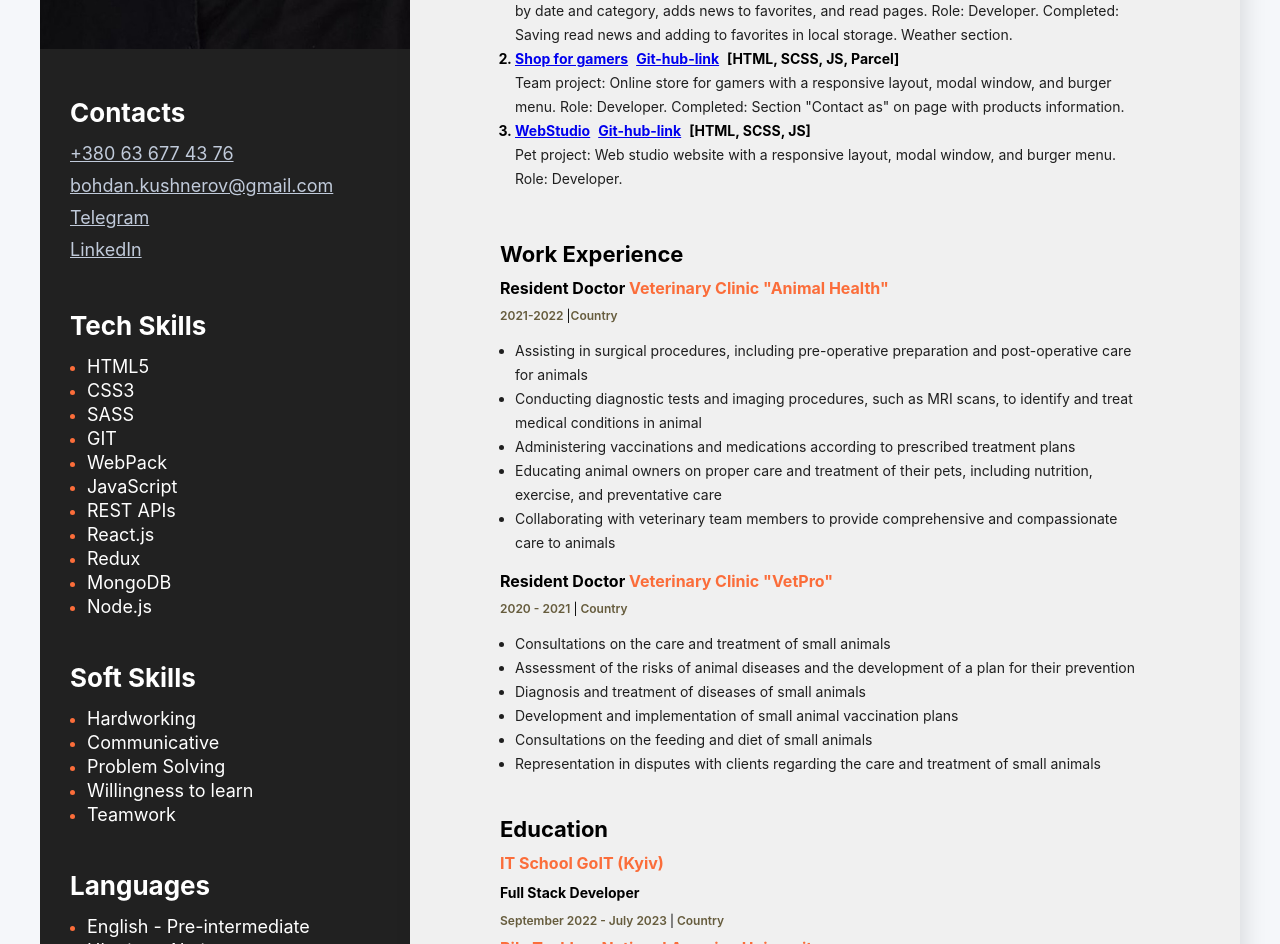
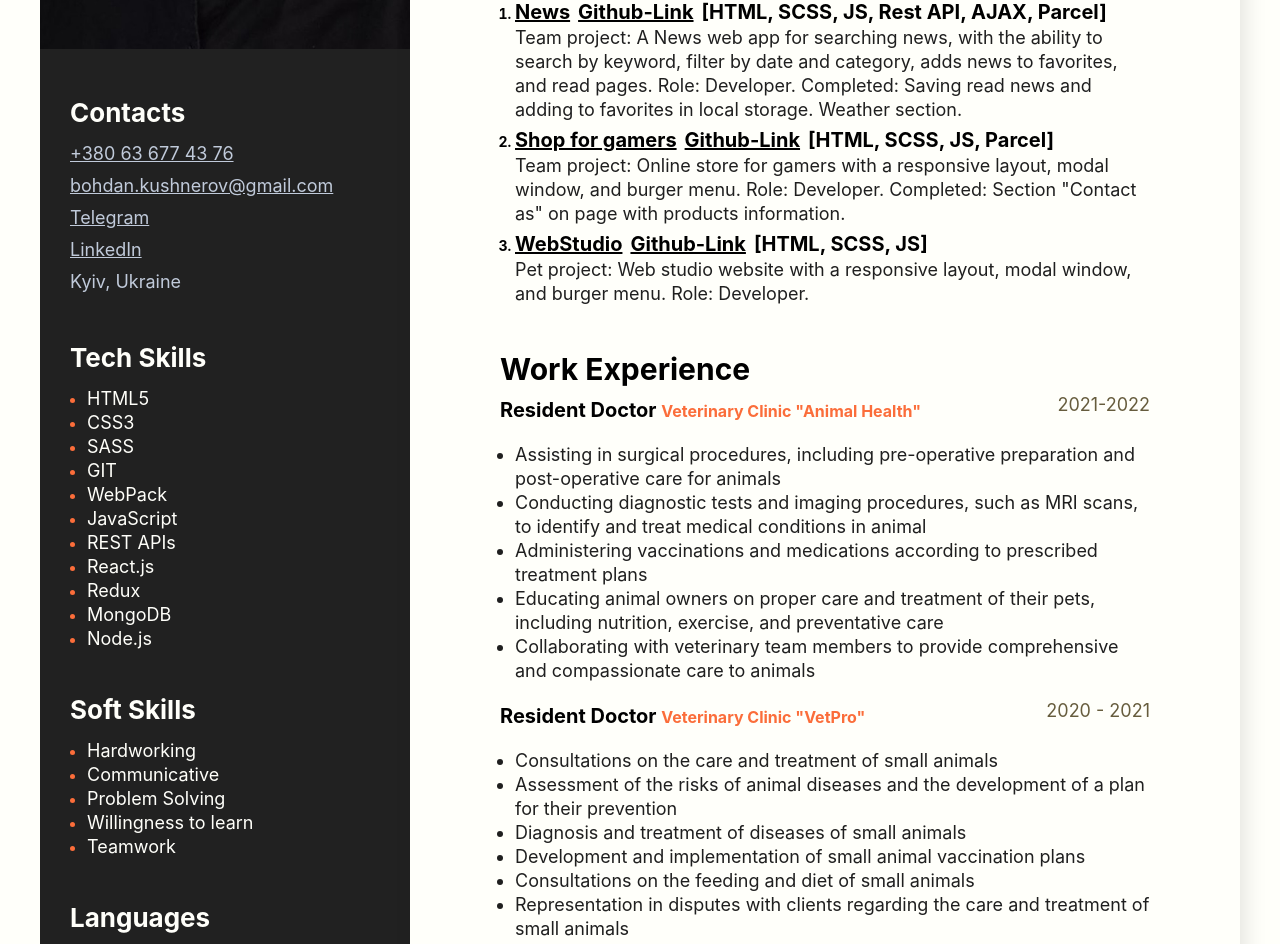
Before and after one commit to BohdanKushnerov/Resume, a plain HTML site: page index.html in a window 1280 px wide. Shown: the part 519-1463 px from the top of the page. Drawn offline with Linux system fonts and the light colour scheme.

Commit message:
add vars

```diff
--- a/index.html
+++ b/index.html
@@ -43,11 +43,19 @@
           <ol class="projects-list">
             <li class="projects-item">
               <div class="projects-info">
-                <a href="https://vnko1.github.io/news-team-project/">News</a>
-                <a href="https://github.com/vnko1/news-team-project"
-                  >Git-hub-link</a
+                <a
+                  class="prod-link"
+                  href="https://vnko1.github.io/news-team-project/"
+                  >News</a
                 >
-                <h4>[HTML, SCSS, JS, Rest API, AJAX, Parcel]</h4>
+                <a
+                  class="prod-link"
+                  href="https://github.com/vnko1/news-team-project"
+                  >Github-Link</a
+                >
+                <h4 class="prod-title">
+                  [HTML, SCSS, JS, Rest API, AJAX, Parcel]
+                </h4>
               </div>
               <p class="projects-descr">
                 Team project: A News web app for searching news, with the
@@ -59,13 +67,17 @@
             </li>
             <li class="projects-item">
               <div class="projects-info">
-                <a href="https://vnko1.github.io/fs67-project16/"
+                <a
+                  class="prod-link"
+                  href="https://vnko1.github.io/fs67-project16/"
                   >Shop for gamers</a
                 >
-                <a href="https://github.com/vnko1/fs67-project16"
-                  >Git-hub-link</a
+                <a
+                  class="prod-link"
+                  href="https://github.com/vnko1/fs67-project16"
+                  >Github-Link</a
                 >
-                <h4>[HTML, SCSS, JS, Parcel]</h4>
+                <h4 class="prod-title">[HTML, SCSS, JS, Parcel]</h4>
               </div>
               <p class="projects-descr">
                 Team project: Online store for gamers with a responsive layout,
@@ -75,13 +87,17 @@
             </li>
             <li class="projects-item">
               <div class="projects-info">
-                <a href="https://bohdankushnerov.github.io/goit-markup-hw-08/"
+                <a
+                  class="prod-link"
+                  href="https://bohdankushnerov.github.io/goit-markup-hw-08/"
                   >WebStudio</a
                 >
-                <a href="https://github.com/BohdanKushnerov/goit-markup-hw-08"
-                  >Git-hub-link</a
+                <a
+                  class="prod-link"
+                  href="https://github.com/BohdanKushnerov/goit-markup-hw-08"
+                  >Github-Link</a
                 >
-                <h4>[HTML, SCSS, JS]</h4>
+                <h4 class="prod-title">[HTML, SCSS, JS]</h4>
               </div>
               <p class="projects-descr">
                 Pet project: Web studio website with a responsive layout, modal
@@ -95,13 +111,15 @@
           <h3 class="title">Work Experience</h3>
           <!--Company 1-->
           <div>
+            <div class="work-title-wrap">
               <h4 class="work-position">
                 Resident Doctor
                 <span class="organization"
                   >Veterinary Clinic "Animal Health"</span
                 >
               </h4>
-            <p class="period">2021-2022 <span class="line">|</span>Country</p>
+              <p class="period">2021-2022</p>
+            </div>
             <ul class="work-list">
               <li class="work-list-item">
                 Assisting in surgical procedures, including pre-operative
@@ -127,13 +145,13 @@
           </div>
           <!--Company 2-->
           <div>
+            <div class="work-title-wrap">
               <h4 class="work-position">
                 Resident Doctor
                 <span class="organization">Veterinary Clinic "VetPro"</span>
               </h4>
-            <p class="period">
-              2020 - 2021 <span class="line">|</span> Country
-            </p>
+              <p class="period">2020 - 2021</p>
+            </div>
             <ul class="work-list">
               <li class="work-list-item">
                 Consultations on the care and treatment of small animals
@@ -163,19 +181,15 @@
           <h3 class="title">Education</h3>
           <div>
             <h4 class="university">IT School GoIT (Kyiv)</h4>
-            <h4 class="faculty">Full Stack Developer</h4>
-            <p class="period">
-              September 2022 - July 2023 <span class="line">|</span> Country
-            </p>
+            <p class="faculty">Full Stack Developer</p>
+            <p class="period">September 2022 - July 2023</p>
           </div>
           <div>
             <h4 class="university">
               Bila Tsekkva National Agrarian University
             </h4>
-            <h4 class="faculty">Veterinary Medicine</h4>
-            <p class="period">
-              September 2014 - June 2020 <span class="line">|</span> Country
-            </p>
+            <p class="faculty">Veterinary Medicine</p>
+            <p class="period">September 2014 - June 2020</p>
           </div>
         </div>
       </div>
@@ -194,7 +208,7 @@
             </li>
             <li>
               <!-- <span class="contact-type"> E:</span> -->
-              <a href="mailto:man1a4ok95@gmail.com" class="contact-link"
+              <a href="mailto:bohdan.kushnerov@gmail.com" class="contact-link"
                 >bohdan.kushnerov@gmail.com</a
               >
             </li>
@@ -209,6 +223,9 @@
                 class="contact-link"
                 >LinkedIn</a
               >
+            </li>
+            <li>
+              <p class="contact-link">Kyiv, Ukraine</p>
             </li>
           </ul>
         </div>
--- a/styles/styles.css
+++ b/styles/styles.css
@@ -1,9 +1,24 @@
+:root {
+  --text-color: #fffffa;
+  --black-text: #1f1f1f;
+  --orange-text: #fb6d3a;
+  --sidebar: #212121;
+  --contact-link: #c0cada;
+  --project-link: #595959;
+
+  --black: #000000;
+  --period: #665c3d;
+
+  --bcg-body: #fffffa;
+}
+
 body {
   /* font-family: "Montserrat", sans-serif; */
   font-family: -apple-system, BlinkMacSystemFont, "Segoe UI", "Roboto", "Oxygen",
     "Ubuntu", "Cantarell", "Fira Sans", "Droid Sans", "Helvetica Neue",
     sans-serif;
-  background-color: #f5f7fa;
+  /* background-color: #f5f7fa; */
+  background-color: var(--bcg-body);
 }
 
 img {
@@ -12,19 +27,9 @@ img {
   height: auto;
 }
 
-/* ul {
-  padding: 0;
-  margin: 0;
-  list-style: none;
-}
-
-li {
-  /* list-style: none; */
-/* } */
-*/ a {
+a {
   margin: 0;
   padding: 0;
-  /* text-decoration: none; */
 }
 
 h1,
@@ -47,7 +52,6 @@ p {
 }
 
 .main-content {
-  background-color: #f0f0f0;
   box-shadow: 6px 6px 20px rgba(0, 0, 0, 0.1);
   padding: 105px 90px;
 }
@@ -58,82 +62,76 @@ p {
 }
 
 .about-position {
+  margin-bottom: 20px;
   font-style: normal;
   font-weight: 700;
-  font-size: 14px;
-  line-height: 17px;
-  color: #000000;
-  margin-bottom: 20px;
-}
-
-.summary {
-  font-style: normal;
-  font-weight: 700;
-  font-size: 22px;
-  line-height: 27px;
-  color: #000000;
-  margin-bottom: 10px;
+  font-size: 20px;
+  line-height: 20px;
+  color: var(--black);
 }
 
 .about-name {
   font-style: normal;
   font-weight: 700;
-  font-size: 45px;
+  font-size: 60px;
   line-height: 55px;
-  color: #000000;
+  color: var(--black);
   margin-bottom: 25px;
 }
-
-/* .summary-description {
-  font-style: normal;
-  font-weight: 400;
-  font-size: 14px;
-  line-height: 24px;
-  color: #595959;
-  /* width: 600px; */
-/* } */
 
 /* project styles */
 .projects {
   margin-bottom: 50px;
 }
 
+.summary,
 .title {
   font-style: normal;
   font-weight: 700;
-  font-size: 22px;
+  font-size: 30px;
   line-height: 27px;
-  color: #000000;
+  color: var(--black);
   margin-bottom: 10px;
 }
 
 .projects-list {
+  display: flex;
+  flex-direction: column;
+  gap: 8px;
   padding: 0;
   margin-left: 15px;
 }
 
 .projects-item {
-  /* display: flex; */
-
   font-style: normal;
   font-weight: 700;
   font-size: 14px;
   line-height: 24px;
-  color: #000000;
+  color: var(--black);
+}
+
+/* .prod-link {
+  font-style: normal;
+  font-weight: 700;
+  font-size: 16px;
+  line-height: 24px;
+  color: var(--black);
+} */
+
+.prod-title,
+.prod-link {
+  font-style: normal;
+  font-weight: 700;
+  font-size: 20px;
+  line-height: 20px;
+  color: var(--black);
 }
 
 .projects-info {
   display: flex;
   gap: 8px;
+  margin-bottom: 4px;
 }
-
-/* .projects-descr {
-  font-style: normal;
-  font-weight: 400;
-  font-size: 14px;
-  line-height: 24px;
-  color: #595959;
-} */
 
 .project,
 .project-link {
@@ -141,7 +139,7 @@ p {
   font-weight: 400;
   font-size: 14px;
   line-height: 24px;
-  color: #595959;
+  color: var(--project-link);
 }
 
 .project-link {
@@ -153,7 +151,7 @@ p {
   font-weight: 700;
   font-size: 14px;
   line-height: 24px;
-  color: #000000;
+  color: var(--black);
 }
 
 /* work styles */
@@ -161,13 +159,19 @@ p {
   margin-bottom: 40px;
 }
 
+.work-title-wrap {
+  display: flex;
+  align-items: center;
+  justify-content: space-between;
+}
+
 .work-position {
   font-style: normal;
   font-weight: 700;
-  font-size: 16px;
+  font-size: 20px;
   line-height: 20px;
-  color: #000000;
-  margin-bottom: 10px;
+  color: var(--black);
+  /* margin-bottom: 10px; */
 }
 
 .organization {
@@ -175,16 +179,15 @@ p {
   font-weight: 700;
   font-size: 16px;
   line-height: 20px;
-  color: #fb6d3a;
+  color: var(--orange-text);
 }
 
 .period {
   font-style: normal;
-  font-weight: 600;
-  font-size: 12px;
-  line-height: 15px;
-  /* color: #a8a8a8; */
-  color: #665c3d;
+  font-weight: 400;
+  font-size: 18px;
+  line-height: 24px;
+  color: var(--period);
   margin-bottom: 10px;
 }
 
@@ -193,7 +196,7 @@ p {
   font-weight: 400;
   font-size: 12px;
   line-height: 15px;
-  color: #000000;
+  color: var(--black);
 }
 
 .work-list {
@@ -206,11 +209,9 @@ p {
 .work-list-item {
   font-style: normal;
   font-weight: 400;
-  font-size: 14px;
+  font-size: 18px;
   line-height: 24px;
-  /* color: #595959; */
-  /* color: #373737; */
-  color: #1f1f1f;
+  color: var(--black-text);
 }
 /* Education styles */
 
@@ -222,23 +223,23 @@ p {
   font-weight: 700;
   font-size: 16px;
   line-height: 20px;
-  color: #fb6d3a;
+  color: var(--orange-text);
   margin-bottom: 11px;
 }
 
 .faculty {
   font-style: normal;
   font-weight: 700;
-  font-size: 14px;
-  line-height: 17px;
-  color: #000000;
+  font-size: 18px;
+  line-height: 20px;
+  color: var(--black);
   margin-bottom: 12px;
 }
 
 /* sidebar styles */
 .sidebar {
   /* background-color: #1e2939; */
-  background-color: #212121;
+  background-color: var(--sidebar);
   padding-top: 40px;
   min-width: 370px;
 }
@@ -247,7 +248,7 @@ p {
   margin-bottom: 50px;
 }
 .sidebar-title {
-  color: #ffffff;
+  color: var(--text-color);
   font-style: normal;
   font-style: normal;
   font-weight: 700;
@@ -269,7 +270,7 @@ p {
   display: flex;
   flex-direction: column;
   gap: 8px;
-  color: #ffffff;
+  color: var(--text-color);
   padding: 0;
   /* margin-left: 17px; */
   list-style: none;
@@ -280,7 +281,7 @@ p {
   font-weight: 700;
   font-size: 14px;
   line-height: 24px;
-  color: #ffffff;
+  color: var(--text-color);
   margin-right: 10px;
 }
 
@@ -290,7 +291,7 @@ p {
   font-weight: 400;
   font-size: 18px;
   line-height: 24px;
-  color: #c0cada;
+  color: var(--contact-link);
 }
 
 .tech-skills,
@@ -300,19 +301,19 @@ p {
 
 .tech-skills-list,
 .soft-skills-list {
-  color: #ffffff;
+  color: var(--text-color);
   padding: 0;
   margin-left: 17px;
 }
 
 .tech-skills-item,
 .soft-skills-item {
-  color: #fb6d3a;
+  color: var(--orange-text);
 }
 
 .tech-skills-text,
 .soft-skills-text {
-  color: #ffffff;
+  color: var(--text-color);
   font-style: normal;
   font-weight: 400;
   font-size: 18px;
```
Lines whose indentation alone changed are shown as unchanged.
